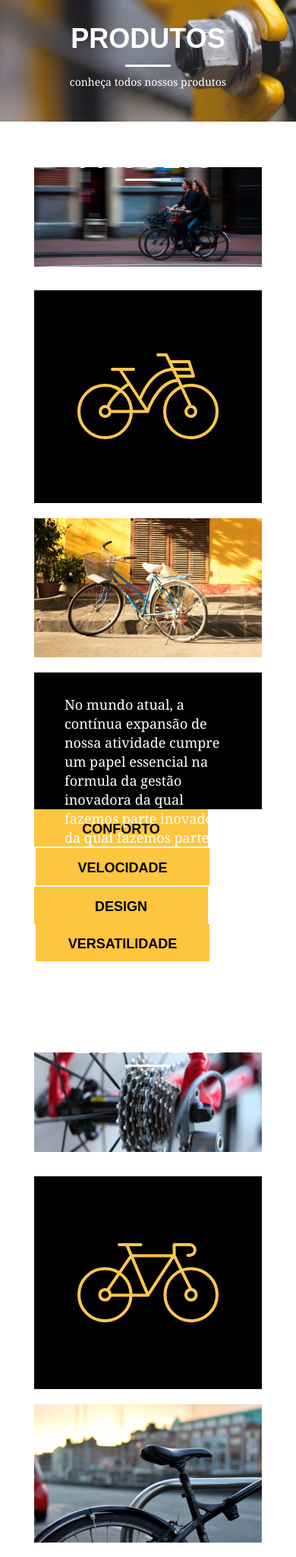
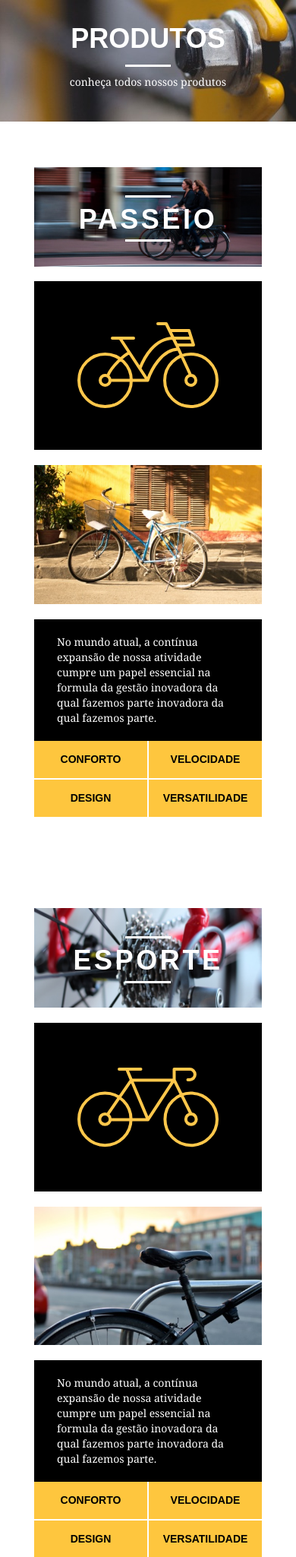
Before and after one commit to ViniVelasco/bikcraft, a PHP site: page /produtos.html in a window 390 px wide. Shown: the part 232-2281 px from the top of the page at 76% size. Run offline with PHP 8.4, Linux system fonts and the light colour scheme.

Commit message:
Finish produtos responsive page

```diff
--- a/css/produtos.css
+++ b/css/produtos.css
@@ -31,7 +31,7 @@
 
 .produto_icone {
   background: #000;
-  padding: 70px 0 ;
+  padding: 70px 0;
 }
 
 .produto_icone img {
--- a/css/responsivo.css
+++ b/css/responsivo.css
@@ -21,7 +21,31 @@
     width: 26px;
     height: 26px;
   }
-}
+
+  /* Produtos */
+  .produto_item h2 {
+    top: -150px;
+    margin-bottom: -56px;
+  }
+
+  .produto_icone {
+    background: #000;
+    padding: 41px 0;
+  }
+
+  .produto_info p {
+    font-size: 14px;
+    line-height: 20px;
+    padding: 20px 30px;
+    height: 122px;
+  }
+
+  .produto_info ul li {
+    width: 181px;
+    height: 49px;
+  }
+
+} /* Final do estilo para tablet */
 
 /* Estilo para smartphones */
 @media only screen and (max-width: 787px) {
@@ -98,4 +122,38 @@
     line-height: 25px;
   }
 
-}
+  /* Produtos */
+  .produto_item h2 {
+    top: -100px;
+    margin-bottom: -68px;
+  }
+
+  .produto_icone {
+    background: #000;
+    padding: 41px 0;
+  }
+
+  .produto_info p {
+    font-size: 14px;
+    line-height: 20px;
+    padding: 20px 30px;
+    height: auto;
+  }
+
+  .produto_info ul li {
+    width: 149px;
+    height: 49px;
+    font-size: 14px;
+    line-height: 20px;
+    padding-top: 14px;
+  }
+
+  .form {
+    padding-right: 0px;
+  }
+
+  .orcamento_dados ul {
+    padding-right: 0px;
+  }
+
+} /* Final do Estilo para Smartphone */
```
